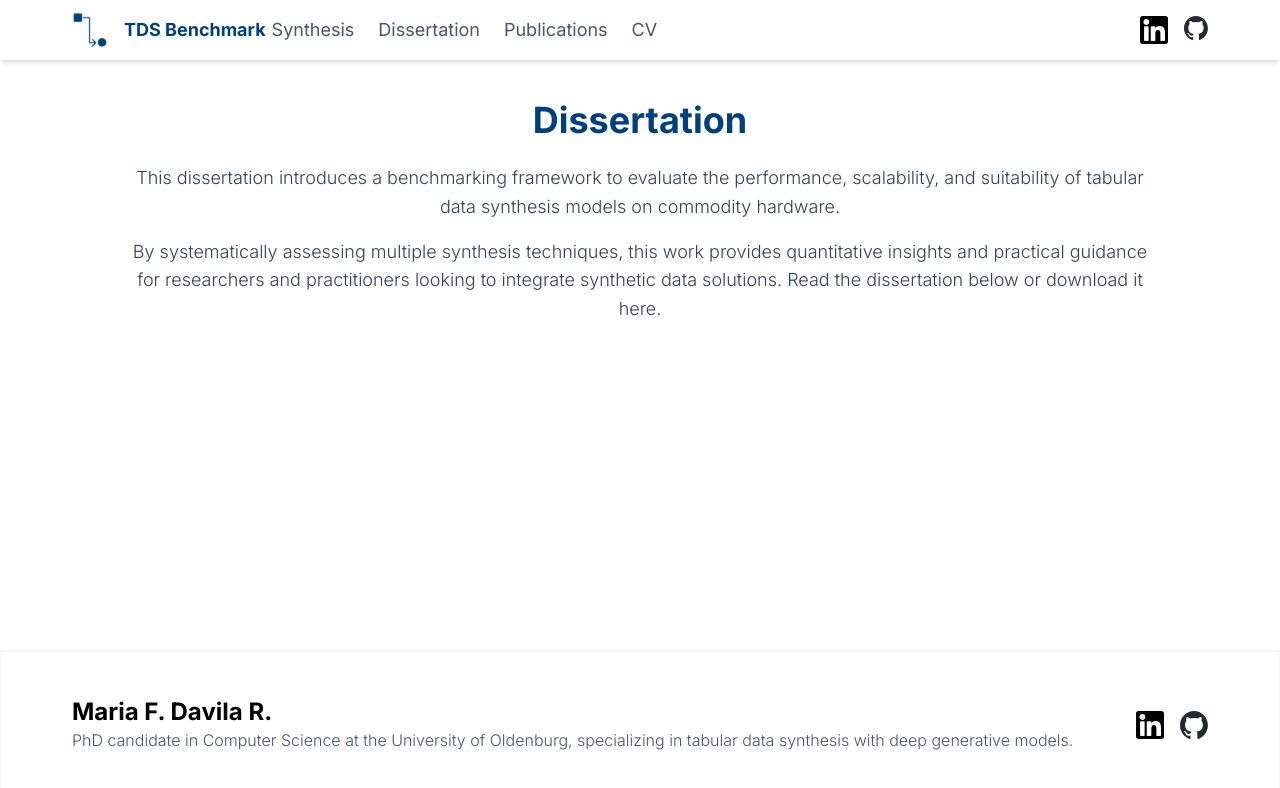
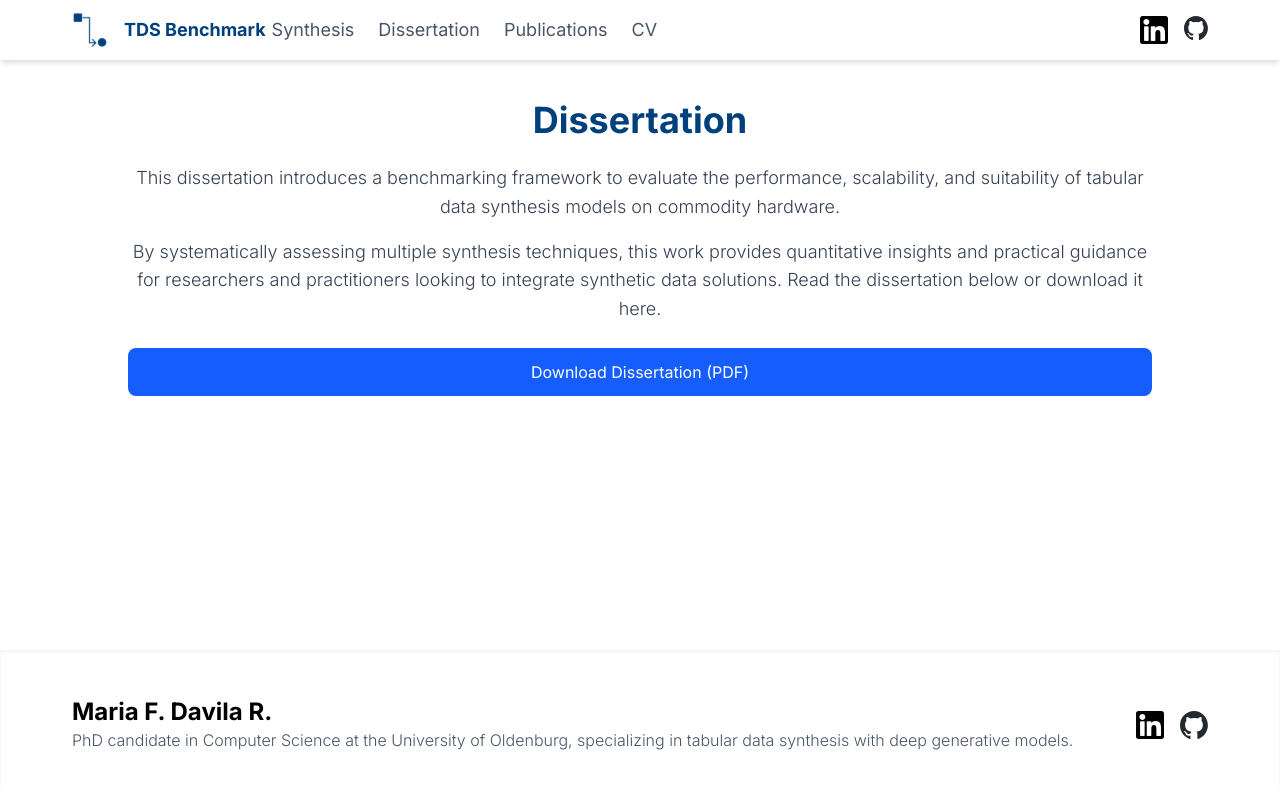
Before and after one commit to mafedavila/tds_benchmark_webpage, a React (Vite) app: page /dissertation in a window 1280 px wide. Shown: the top 788 px of the page. Built offline with nearby package versions, Linux system fonts and the light colour scheme.

Commit message:
Update Dissertation.tsx

```diff
--- a/src/pages/Dissertation/Dissertation.tsx
+++ b/src/pages/Dissertation/Dissertation.tsx
@@ -11,6 +11,11 @@ const Dissertation = () => {
                 <p className="text-lg text-gray-700 text-center mt-4">
                     By systematically assessing multiple synthesis techniques, this work provides quantitative insights and practical guidance for researchers and practitioners looking to integrate synthetic data solutions. Read the dissertation below or download it here.
                 </p>
+                <a href="/2025_Dissertation_Davila.pdf"
+                    download
+                    className="w-full text-center mt-6 inline-block px-5 py-3 bg-blue-600 text-white rounded-lg hover:bg-blue-700 transition">
+                    Download Dissertation (PDF)
+                </a>
             </div>
         </Layout>
     );
```
